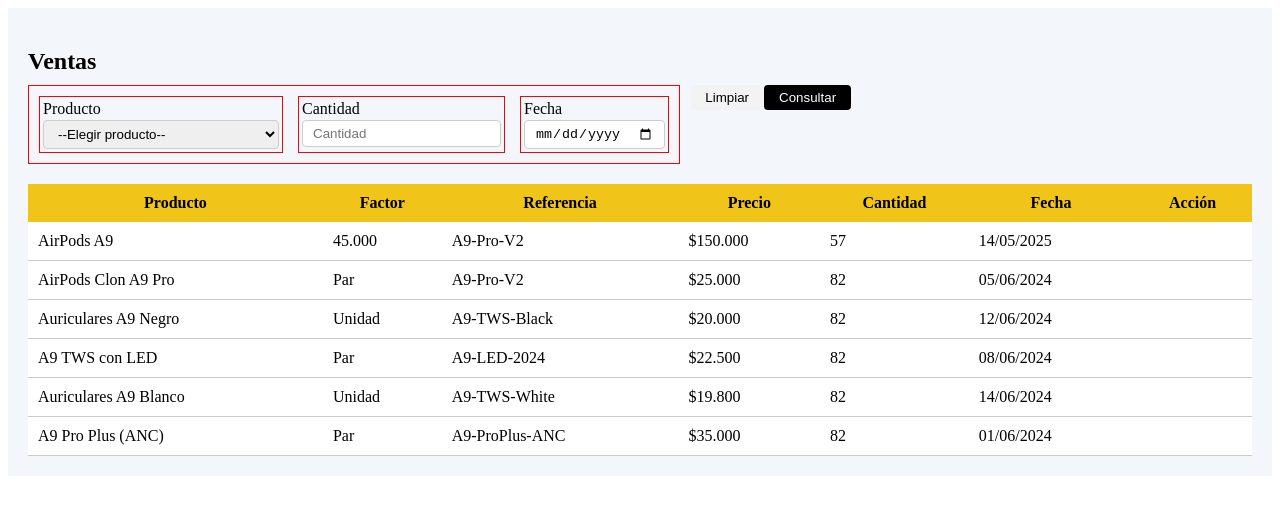
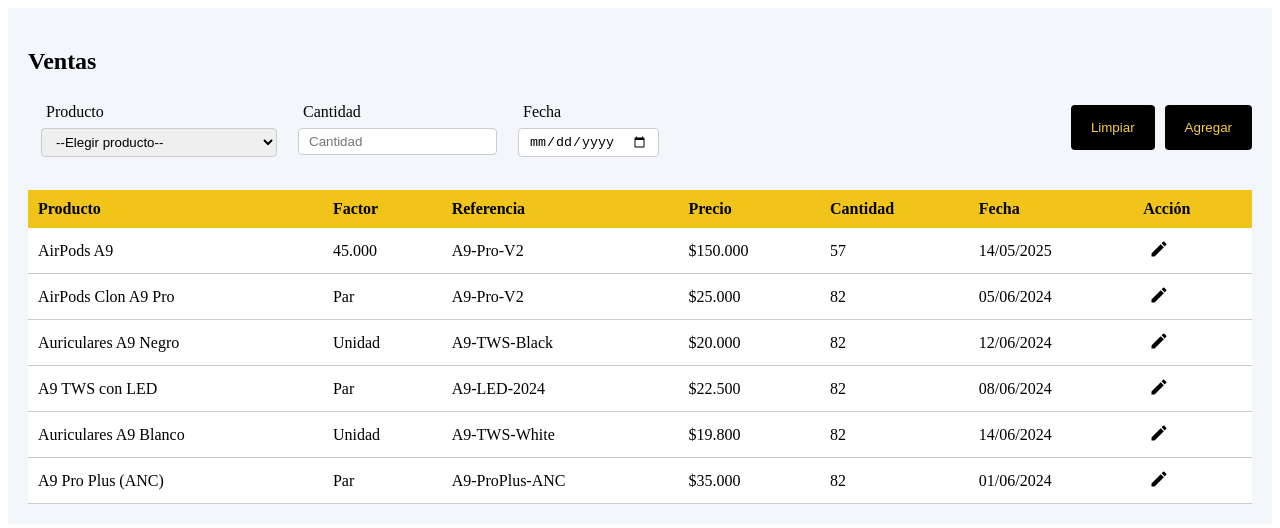
Before and after one commit to Arkepli/venta-celulares-frontend, a React (Vite) app: page /sale in a window 1280 px wide. Shown: the top 528 px of the page. Built offline with nearby package versions, Linux system fonts and the light colour scheme.

Commit message:
Nuevas funcionalidades

```diff
--- a/src/views/vendedor/Sale.jsx
+++ b/src/views/vendedor/Sale.jsx
@@ -84,13 +84,6 @@
     <div className="tecnico-container">
       <h2 className="titulo">Ventas</h2>
 
-      {/* <div className="tabs">
-        <span className="tab activo">Citas</span>
-        <span className="tab">Reparados</span>
-        <span className="tab">Garantía</span>
-        <span className="tab">Reclamos&Felicitaciones</span>
-      </div> */}
-
       <div className="filtros">
         <div class="saleFiltros">
           <div class="saleWrapper">
@@ -116,7 +109,7 @@
             Limpiar
           </button>
           <button className="btn consultar" onClick={handleConsultar}>
-            Consultar
+            Agregar
           </button>
         </div>
       </div>
@@ -142,7 +135,26 @@
               <td>{item.precio}</td>
               <td>{item.cantidad}</td>
               <td>{item.fecha}</td>
-              <td>{item.accion}</td>
+              <td>
+                <button
+                  title="Editar"
+                  style={{
+                    background: "none",
+                    border: "none",
+                    cursor: "pointer",
+                  }}
+                >
+                  <svg
+                    xmlns="http://www.w3.org/2000/svg"
+                    height="20"
+                    viewBox="0 0 24 24"
+                    width="20"
+                    fill="#000000"
+                  >
+                    <path d="M3 17.25V21h3.75L17.81 9.94l-3.75-3.75L3 17.25zM20.71 7.04c.39-.39.39-1.02 0-1.41l-2.34-2.34a1.003 1.003 0 0 0-1.42 0l-1.83 1.83 3.75 3.75 1.84-1.83z" />
+                  </svg>
+                </button>
+              </td>
             </tr>
           ))}
         </tbody>
--- a/src/views/vendedor/sale.css
+++ b/src/views/vendedor/sale.css
@@ -1,6 +1,14 @@
+.tabla tr th {
+    text-align: left;
+}
+
+.filtros {
+    display: flex;
+    justify-content: space-between;
+}
+
 .saleFiltros {
     display: flex;
-    border: 1px solid red;
     padding: 10px;
     gap: 15px;
 
@@ -8,11 +16,27 @@
         display: flex;
         flex-direction: column;
         padding: 3px;
-        border: 1px solid red;
         gap: 2px;
     }
 
-    .saleAcction {
-        border: 1px solid red;
+    label {
+        padding: 5px;
     }
 }
+
+.limpiar,
+.consultar {
+    display: flex;
+    align-items: center;
+    background-color: black;
+    color: #F2CB57;
+    height: 45px;
+    padding: 20px;
+}
+
+.saleAcction {
+    display: flex;
+    gap: 10px;
+    justify-content: center;
+    align-items: center;
+}
```
